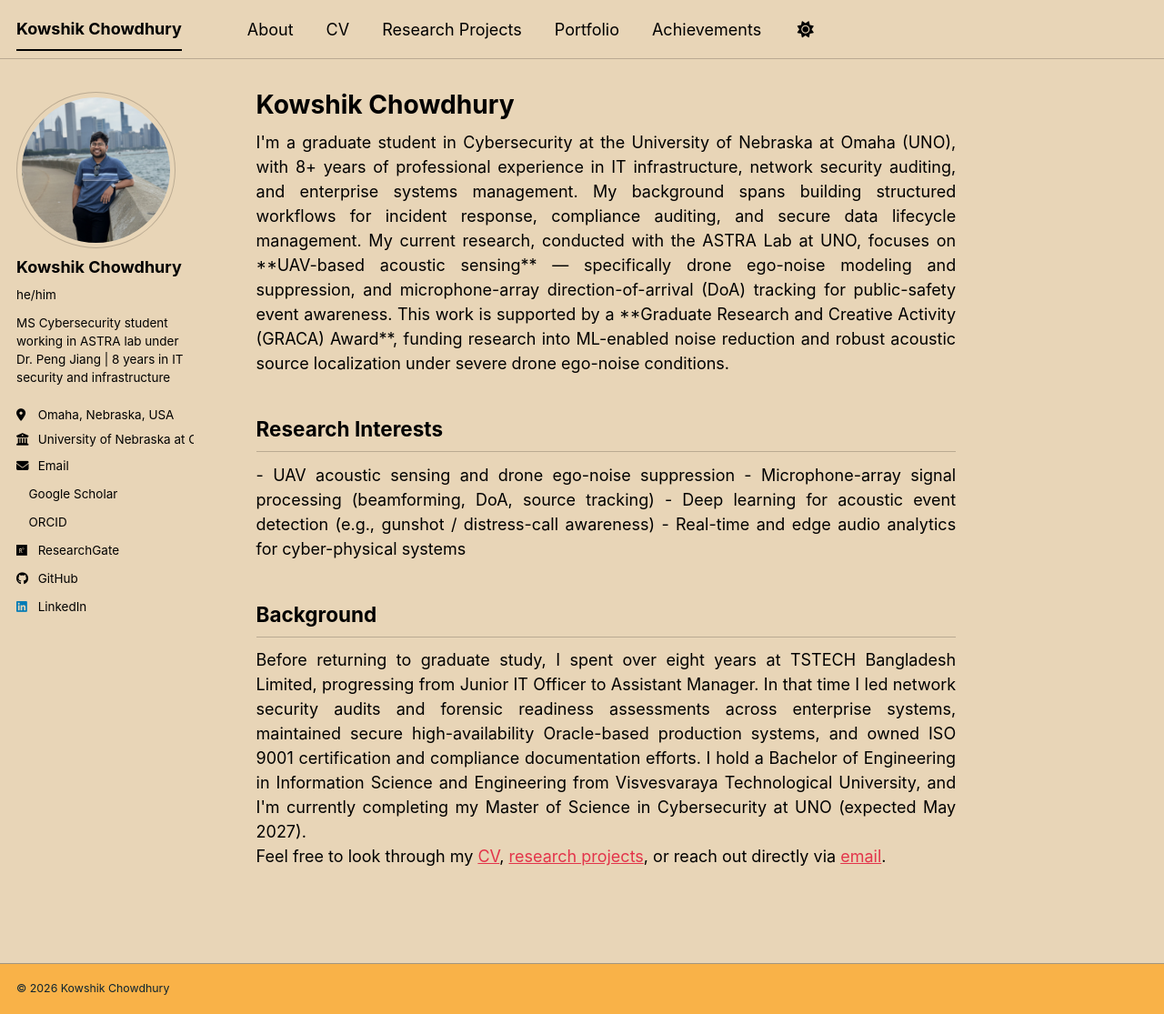
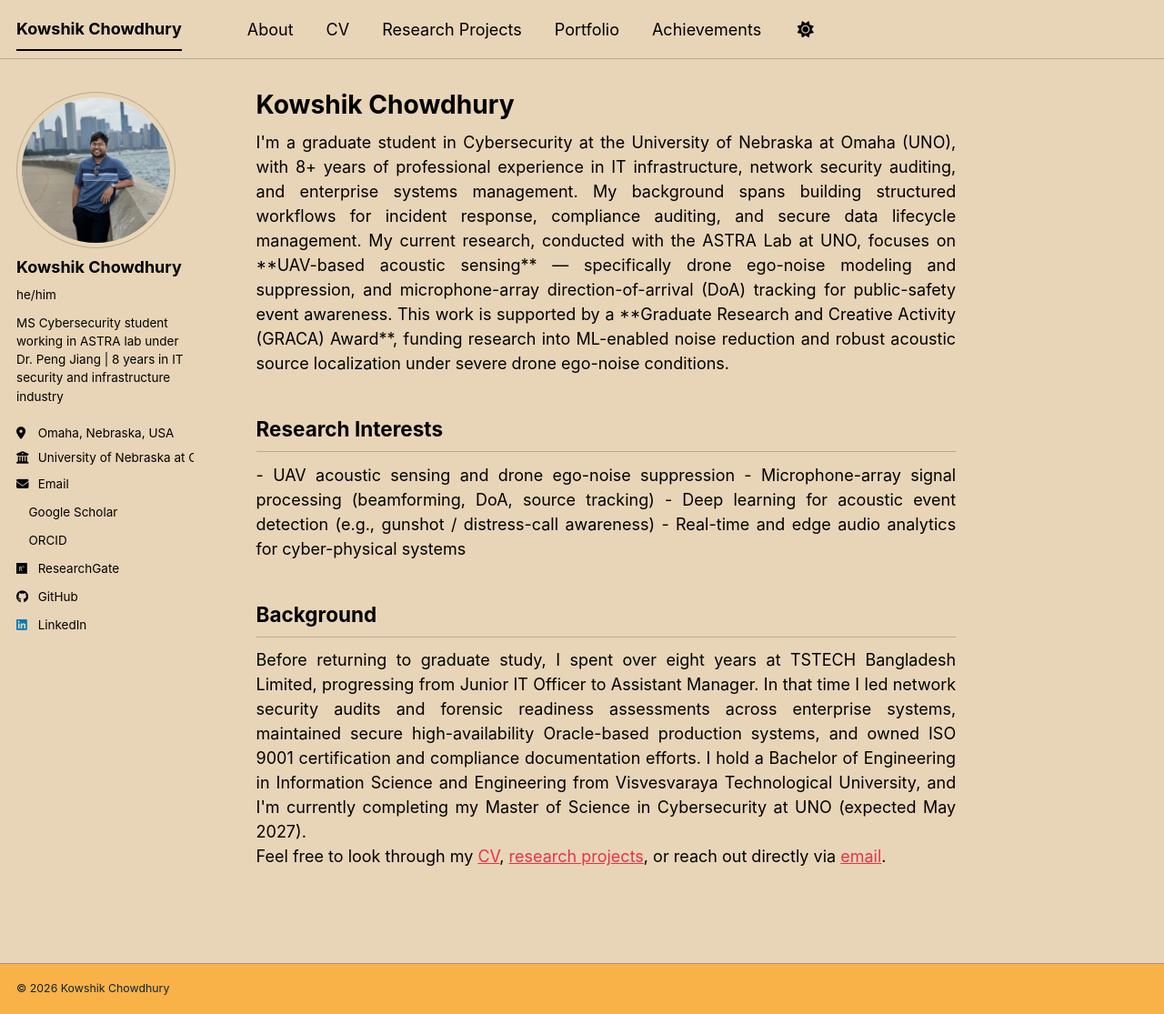
Before and after one commit to kowshik1993/kowshik1993.github.io, a Jekyll site: the page built from _pages/about.md, in a window 1280 px wide and 1115 px high. Shown: the whole window at 91% size. Built offline with Jekyll 4.4.1, drawn with Linux system fonts in a browser that asks for light colours; a style sheet for code colours, icons or effects is not loaded.

Commit message:
Update _config.yml

```diff
--- a/_config.yml
+++ b/_config.yml
@@ -26,7 +26,7 @@ author:
   avatar           : "profile.jpeg"
   name             : "Kowshik Chowdhury"
   pronouns         : "he/him"
-  bio              : "MS Cybersecurity student working in ASTRA lab under Dr. Peng Jiang | 8 years in IT security and infrastructure"
+  bio              : "MS Cybersecurity student working in ASTRA lab under Dr. Peng Jiang | 8 years in IT security and infrastructure industry"
   location         : "Omaha, Nebraska, USA"
   employer         : "University of Nebraska at Omaha"
   #uri              : # URL
```
